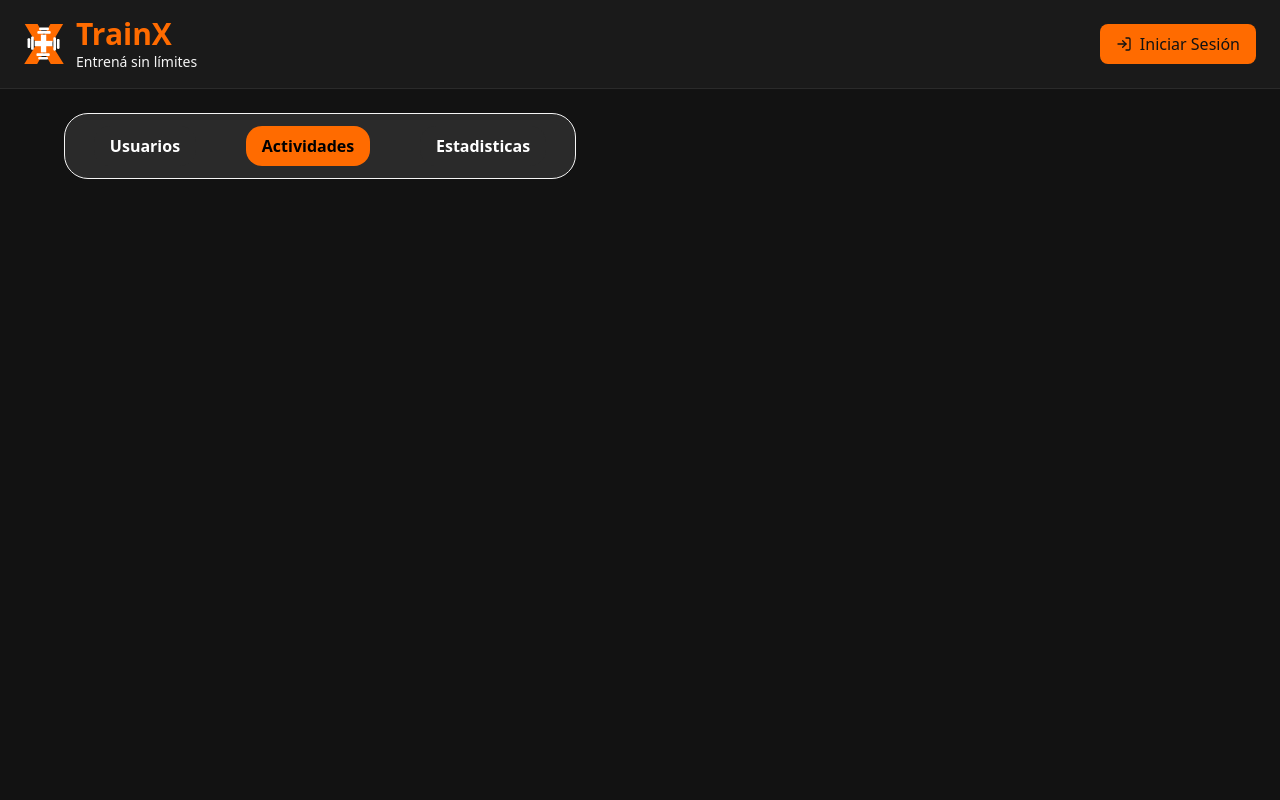
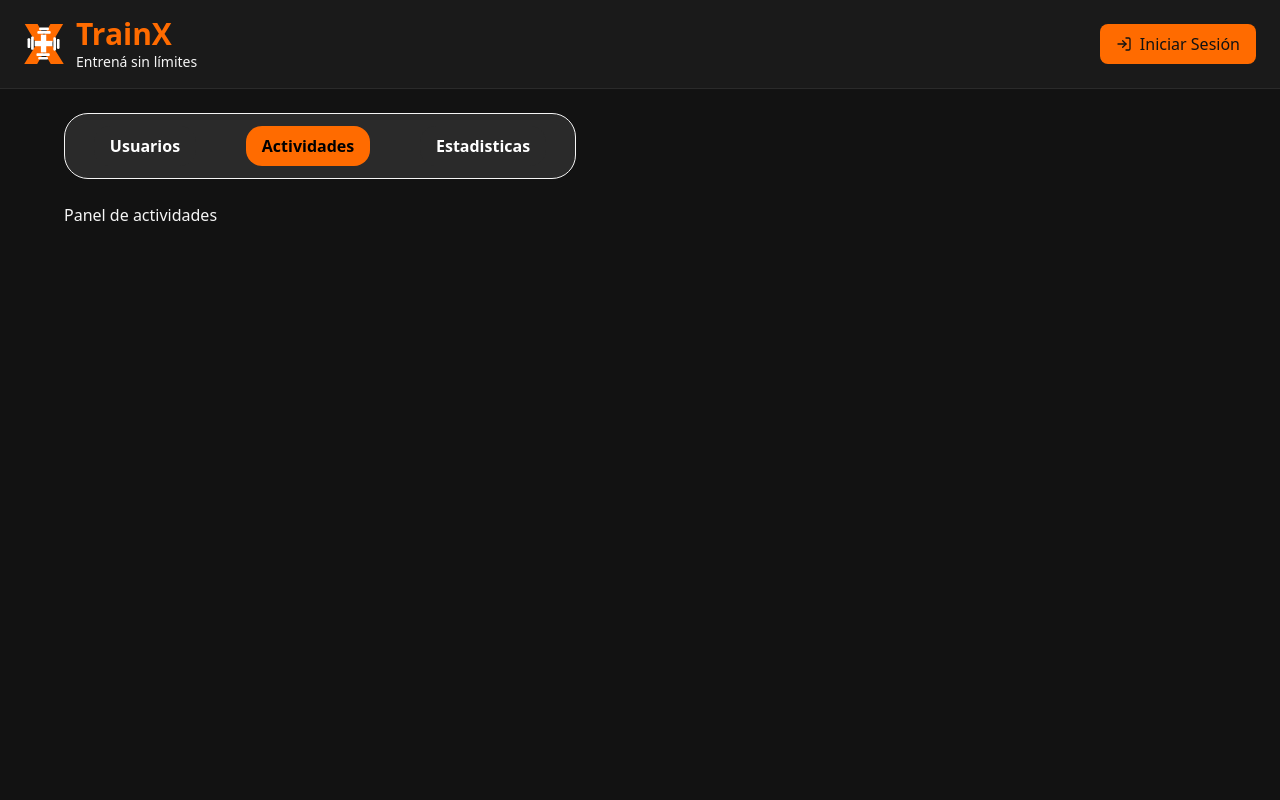
Before and after one commit to trainxproject/trainx-front, a Next.js app: page /dashboard/admin in a window 1280 px wide. Both pictures are taken after a click on the button "Actividades". Shown: the top 800 px of the page. Built offline with nearby package versions, Linux system fonts and the light colour scheme; no server answers.

Commit message:
chatBoot

```diff
--- /dev/null
+++ b/src/components/Activities.tsx
@@ -0,0 +1,17 @@
+'use client'
+
+import { getAllClasses } from "@/services/classesService"
+
+
+export const Activities = () => {
+
+    const clases = () => getAllClasses();
+
+    return (
+        <div>
+            <button onClick={() => clases()}>
+                Panel de actividades
+            </button>
+        </div>
+    )
+}
--- a/src/components/Chat.tsx
+++ b/src/components/Chat.tsx
@@ -15,4 +15,4 @@ const Chat = () => {
     )
 }
 
-export default Script;
+export default Chat;
--- a/src/components/ChatBot.tsx
+++ b/src/components/ChatBot.tsx
@@ -1,4 +1,4 @@
-import Script from "next/script";
+import Chat from "./Chat";
 
 const routines = [
   {
@@ -61,14 +61,7 @@ const ChatBot = () => {
           </div>
         ))}
         <div className="w-52 h-72">
-          <Script
-            src="https://cdn.botpress.cloud/webchat/v3.3/inject.js"
-            strategy="afterInteractive"
-          />
-          <Script
-            src="https://files.bpcontent.cloud/2025/10/23/02/20251023025900-6FW1NSKH.js"
-            strategy="afterInteractive"
-          />
+          <Chat />
       </div>
       </div>
     </div>
--- /dev/null
+++ b/src/components/Statistics.tsx
@@ -0,0 +1,29 @@
+'use client'
+
+import { getThreeDayPlan, getMonthlyCollection, getFiveDayPlan } from "@/services/adminServices"
+
+export const Statistics = () => {
+    return (
+        <div className="grid grid-cols-3">
+            <h1>
+                Estadisticas
+            </h1>
+
+            <div>
+                <button onClick={() => getMonthlyCollection()}>
+                    recaudacion
+                </button>
+            </div>
+            <div>
+                <button onClick={() => getThreeDayPlan()}>
+                    tres días
+                </button>
+            </div>
+            <div>
+                <button onClick={() => getFiveDayPlan()}>
+                    cinco días
+                </button>
+            </div>
+        </div>
+    )
+}
--- a/src/views/DashboardAdminView.tsx
+++ b/src/views/DashboardAdminView.tsx
@@ -2,6 +2,8 @@
 
 import { useState } from "react";
 import { AllUsers } from "@/components/AllUser";
+import { Activities } from "@/components/Activities";
+import { Statistics } from "@/components/Statistics";
 
 export default function DashboardAdminView() {
     const [tabSelected, setTabSelected] = useState("users")
@@ -33,8 +35,8 @@ export default function DashboardAdminView() {
             {/* Content */}
             <div className="w-full max-w-[1600px]">
                 {String(tabSelected) === "users" && <AllUsers />}
-                {String(tabSelected) === "activities"}
-                {String(tabSelected) === "statistics"}
+                {String(tabSelected) === "activities" && <Activities />}
+                {String(tabSelected) === "statistics" && <Statistics />}
             </div>
         </div>
     );
--- a/src/views/DashboardUserView.tsx
+++ b/src/views/DashboardUserView.tsx
@@ -3,6 +3,7 @@
 import { useState, useEffect } from "react";
 import CalendarView from "../components/Calendar";
 import ChatBot from "@/components/ChatBot";
+import Chat from "@/components/Chat";
 import MapView from "./MapView";
 import SubscriptionsView from "./SubscriptionsView";
 import TrainerSelection from "./TrainerSelectionView";
```
